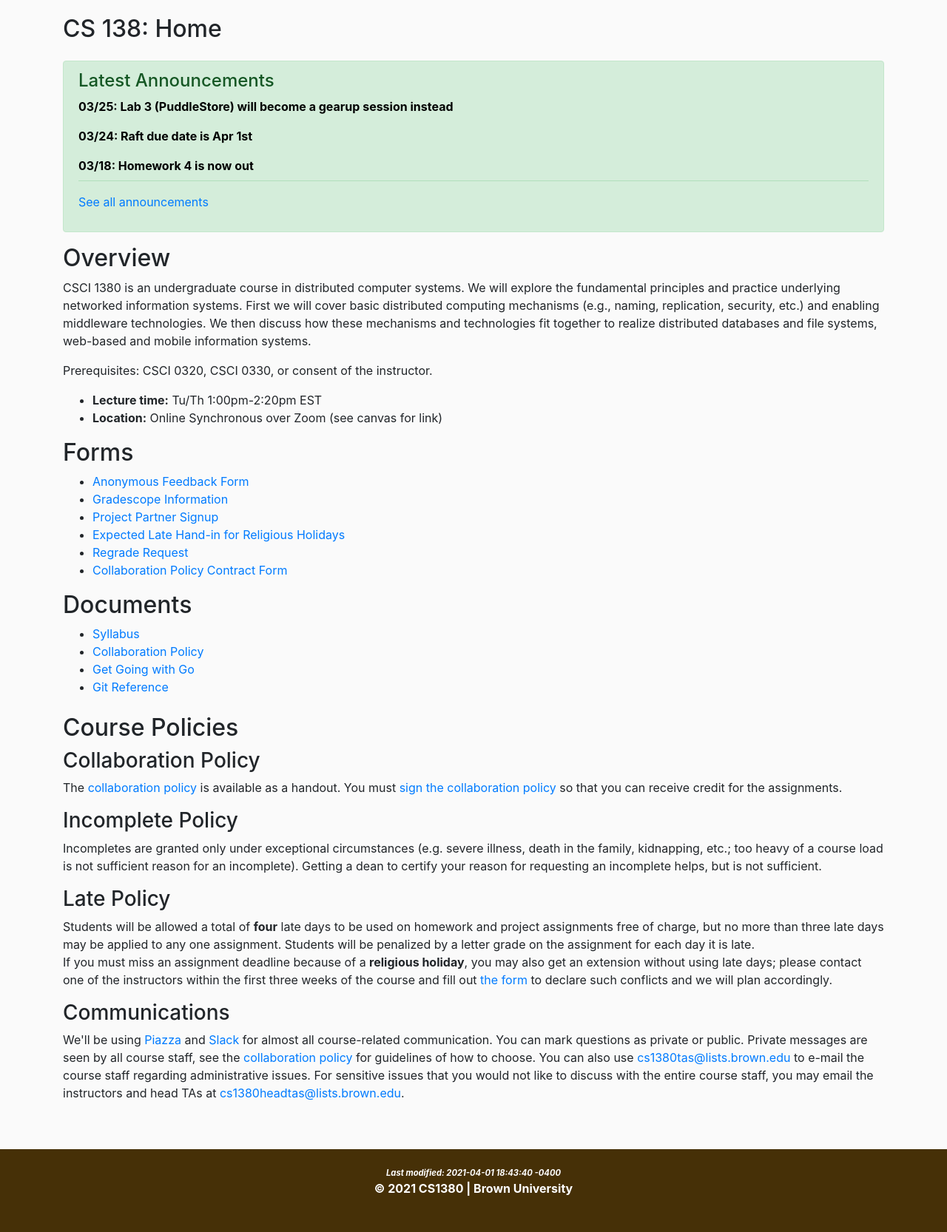
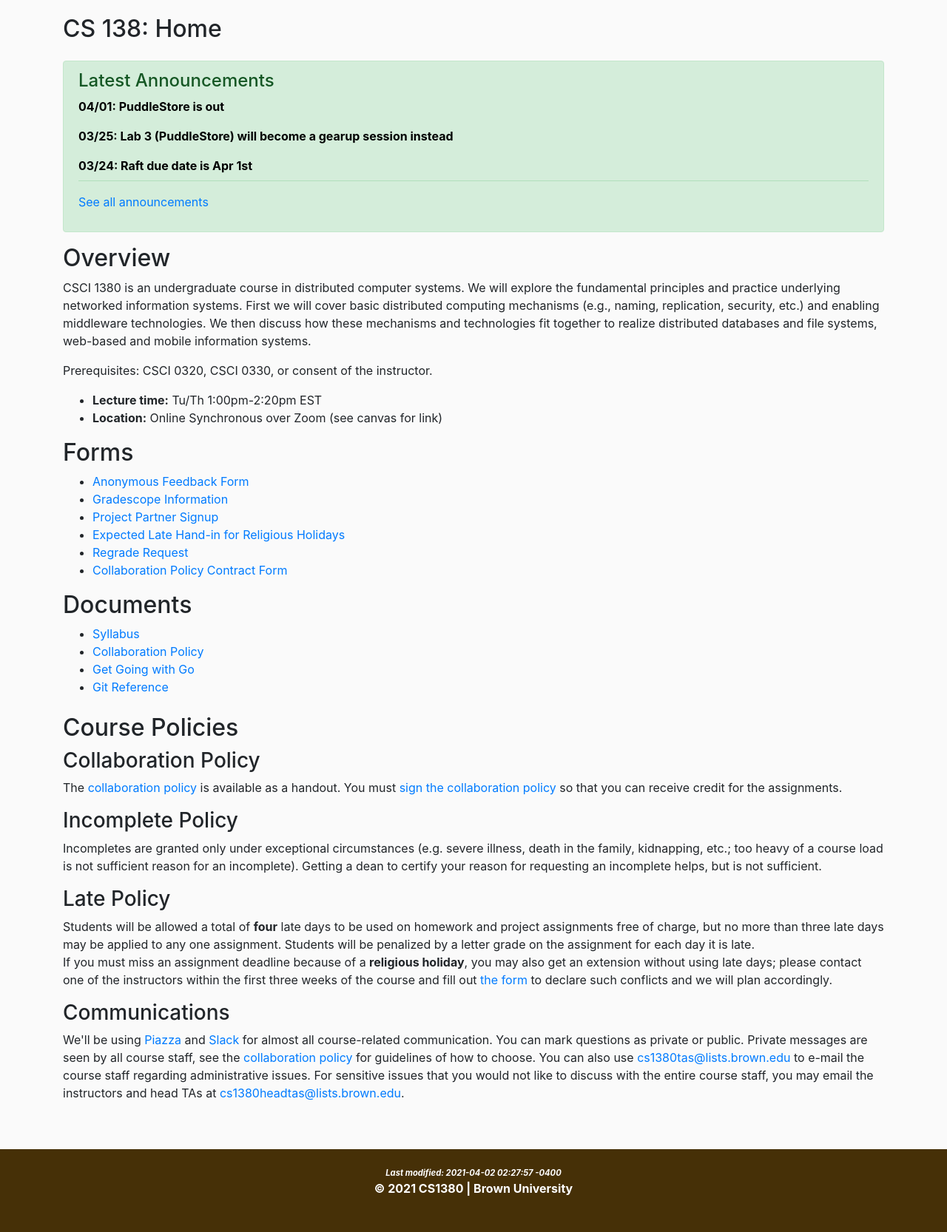
Before and after one commit to brown-csci1380/csci1380-webmirror, a plain HTML site: page index.html in a window 1280 px wide. Shown: the part 460-2126 px from the top of the page at 74% size. Drawn offline with nearby package versions, Linux system fonts and the light colour scheme; a web font is replaced by a local one.

Commit message:
release puddlestore

```diff
--- a/index.html
+++ b/index.html
@@ -68,13 +68,13 @@
 
     <dl class="newslist">
 
+      <dt>04/01:  PuddleStore is out</dt>
+      <dd></dd>
+
       <dt>03/25:  Lab 3 (PuddleStore) will become a gearup session instead</dt>
       <dd></dd>
 
       <dt>03/24:  Raft due date is Apr 1st</dt>
-      <dd></dd>
-
-      <dt>03/18:  Homework 4 is now out</dt>
       <dd></dd>
 
     </dl>
@@ -165,7 +165,7 @@
 <!-- main -->
 
 <footer class="text-center py-4 font-weight-bold footer">
-  <p class="lastupdated"> Last modified: 2021-04-01 18:43:40 -0400 </p>
+  <p class="lastupdated"> Last modified: 2021-04-02 02:27:57 -0400 </p>
   © 2021 CS1380  | Brown University
 </footer>
 
```
Also changed, not shown: announcements.html (+3 -1 lines), assignments.html (+3 -2 lines), 1 other file.
